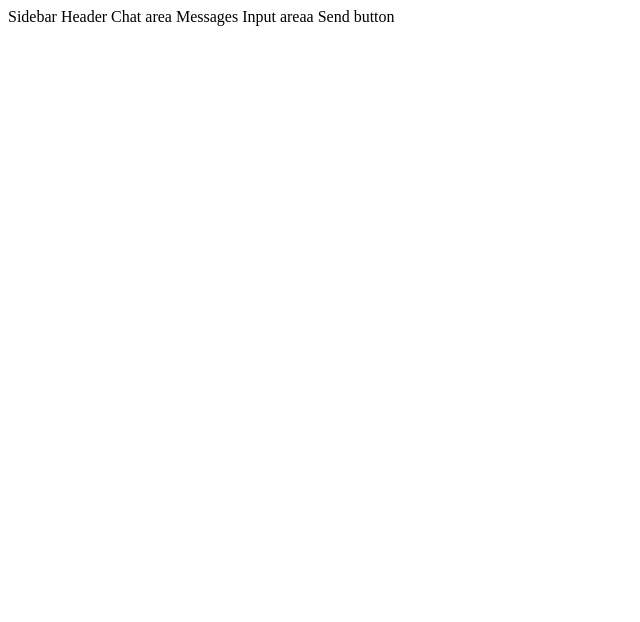
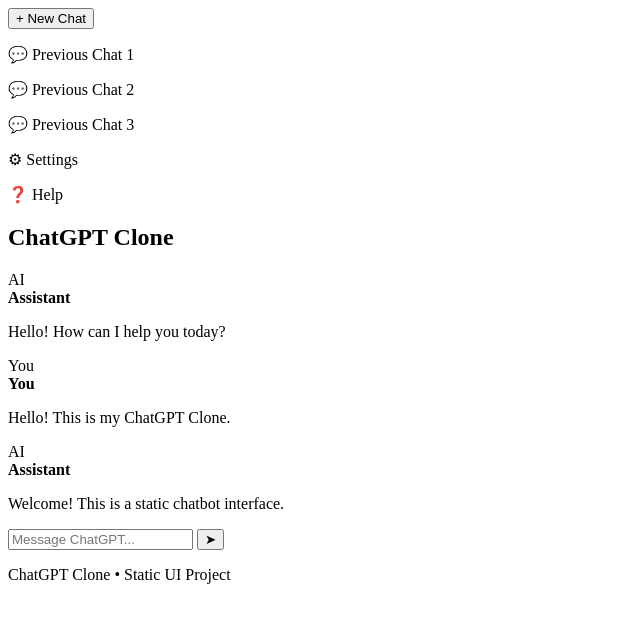
Before and after one commit to alihassan858/chatgpt-clone, a plain HTML site: page index.html in a window 1280 px wide. Shown: the whole page, without its empty margins (0-640 px from the left). Drawn offline with Linux system fonts and the light colour scheme.

Commit message:
Create basic structure for ChatGPT clone interface

```diff
--- a/index.html
+++ b/index.html
@@ -1,6 +1,106 @@
-Sidebar
-Header
-Chat area
-Messages
-Input areaa
-Send button
+<!DOCTYPE html>
+<html lang="en">
+<head>
+    <meta charset="UTF-8">
+    <meta name="viewport" content="width=device-width, initial-scale=1.0">
+    <title>ChatGPT Clone</title>
+
+    <!-- CSS File -->
+    <link rel="stylesheet" href="style.css">
+</head>
+
+<body>
+
+    <div class="chat-container">
+
+        <!-- Sidebar -->
+        <aside class="sidebar">
+            <button class="new-chat">+ New Chat</button>
+
+            <div class="chat-history">
+                <p>💬 Previous Chat 1</p>
+                <p>💬 Previous Chat 2</p>
+                <p>💬 Previous Chat 3</p>
+            </div>
+
+            <div class="sidebar-bottom">
+                <p>⚙ Settings</p>
+                <p>❓ Help</p>
+            </div>
+        </aside>
+
+
+        <!-- Main Chat Area -->
+        <main class="main-chat">
+
+            <!-- Header -->
+            <header class="chat-header">
+                <h2>ChatGPT Clone</h2>
+            </header>
+
+
+            <!-- Chat Window -->
+            <section class="chat-window">
+
+                <!-- Welcome Message -->
+                <div class="message assistant-message">
+                    <div class="avatar">AI</div>
+                    <div class="message-content">
+                        <strong>Assistant</strong>
+                        <p>Hello! How can I help you today?</p>
+                    </div>
+                </div>
+
+
+                <!-- User Message -->
+                <div class="message user-message">
+                    <div class="avatar">You</div>
+                    <div class="message-content">
+                        <strong>You</strong>
+                        <p>Hello! This is my ChatGPT Clone.</p>
+                    </div>
+                </div>
+
+
+                <!-- Assistant Message -->
+                <div class="message assistant-message">
+                    <div class="avatar">AI</div>
+                    <div class="message-content">
+                        <strong>Assistant</strong>
+                        <p>Welcome! This is a static chatbot interface.</p>
+                    </div>
+                </div>
+
+            </section>
+
+
+            <!-- Input Area -->
+            <div class="input-area">
+
+                <input
+                    type="text"
+                    placeholder="Message ChatGPT..."
+                    aria-label="Message input"
+                >
+
+                <button class="send-button">
+                    ➤
+                </button>
+
+            </div>
+
+
+            <!-- Footer -->
+            <footer>
+                <p>ChatGPT Clone • Static UI Project</p>
+            </footer>
+
+        </main>
+
+    </div>
+
+    <!-- JavaScript File -->
+    <script src="script.js"></script>
+
+</body>
+</html>
```
